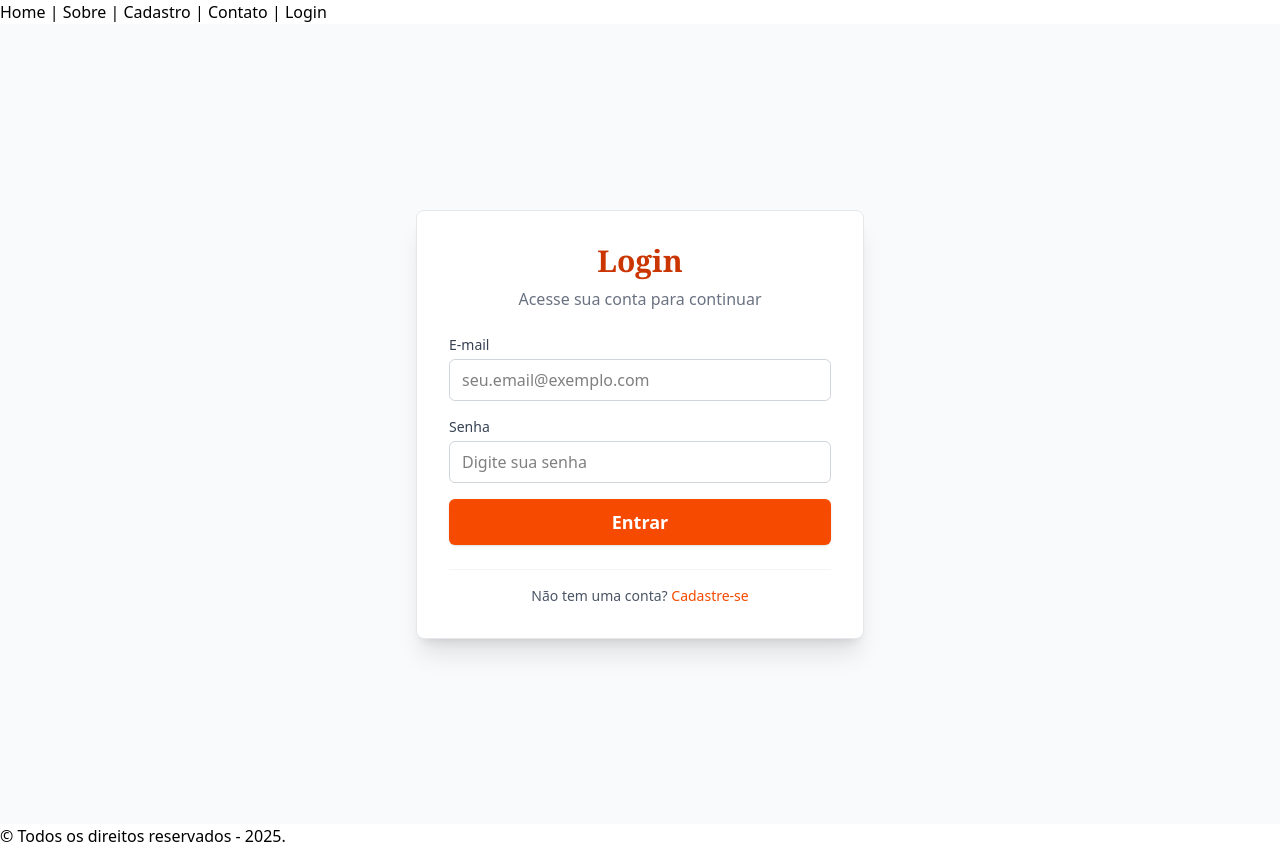
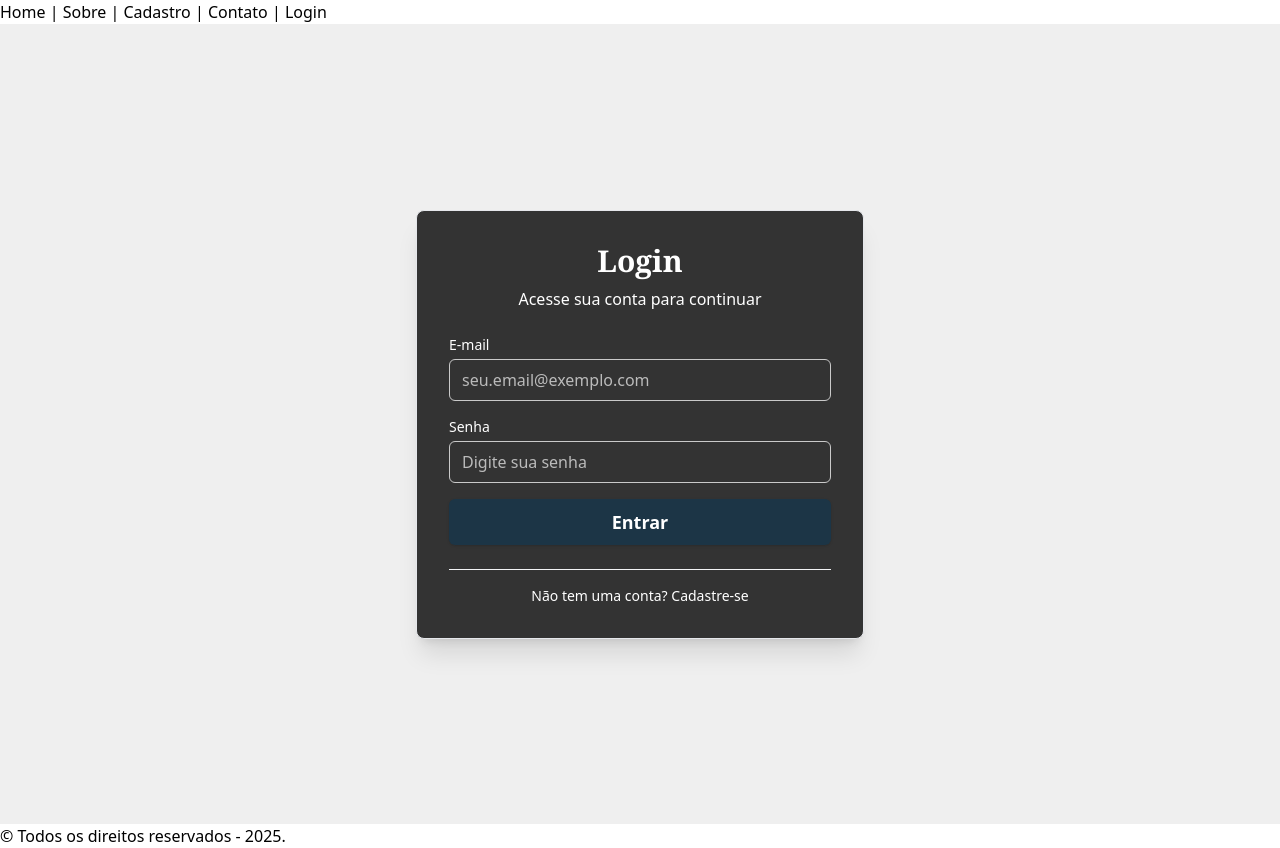
Before and after one commit to 1TDSPW-25/sistema-flow, a React (Vite) app: page /login in a window 1280 px wide. Built offline with nearby package versions, Linux system fonts and the light colour scheme; data requests are answered from the project's data file.

Commit message:
style: Estilização do login seguindo o padrão de cores do site.

```diff
--- a/src/routes/Login/index.tsx
+++ b/src/routes/Login/index.tsx
@@ -92,13 +92,15 @@ export default function Login() {
     }
   }
 
+
+
   return (
-    <main className="min-h-screen bg-gray-50 flex items-center justify-center p-4">
-      <section className="w-full max-w-md bg-white shadow-xl rounded-lg p-8 space-y-6 border border-gray-200">
+    <main className="min-h-screen bg-[#EFEFEF] flex items-center justify-center p-4">
+      <section className="w-full max-w-md bg-[#333333] shadow-xl rounded-lg p-8 space-y-6 border border-gray-200">
 
         <div className="text-center space-y-2">
-          <h2 className="text-3xl font-serif font-bold text-orange-700">Login</h2>
-          <p className="text-gray-500 font-sans">
+          <h2 className="text-3xl font-serif font-bold text-[#FFFFFF]">Login</h2>
+          <p className="text-[#FFFFFF] font-sans">
             Acesse sua conta para continuar
           </p>
         </div>
@@ -108,7 +110,7 @@ export default function Login() {
           <div>
             <label
               htmlFor="email"
-              className="block text-sm font-medium text-gray-700 mb-1"
+              className="block text-sm font-medium text-[#FFFFFF] mb-1"
             >
               E-mail
             </label>
@@ -121,14 +123,14 @@ export default function Login() {
               placeholder="seu.email@exemplo.com"
               required
               disabled={isLoading}
-              className="w-full px-3 py-2 border border-gray-300 rounded-md focus:outline-none focus:ring-2 focus:ring-orange-500 disabled:bg-gray-100 disabled:text-gray-500"
+              className="w-full px-3 py-2 border border-[#cacaca] rounded-md focus:outline-none focus:ring-2 focus:ring-[#FFFFFF] disabled:bg-gray-100 disabled:text-gray-500 placeholder:text-[#bbbbbb]"
             />
           </div>
 
           <div>
             <label
               htmlFor="senha"
-              className="block text-sm font-medium text-gray-700 mb-1"
+              className="block text-sm font-medium text-[#FFFFFF] mb-1"
             >
               Senha
             </label>
@@ -141,7 +143,7 @@ export default function Login() {
               placeholder="Digite sua senha"
               required
               disabled={isLoading}
-              className="w-full px-3 py-2 border border-gray-300 rounded-md focus:outline-none focus:ring-2 focus:ring-orange-500 disabled:bg-gray-100 disabled:text-gray-500"
+              className="w-full px-3 py-2 border border-[#cacaca]  rounded-md focus:outline-none focus:ring-2 focus:ring-[#FFFFFF] disabled:bg-gray-100 disabled:text-gray-500 placeholder:text-[#bbbbbb]"
             />
           </div>
 
@@ -160,7 +162,7 @@ export default function Login() {
           <button
             type="submit"
             disabled={isLoading}
-            className="w-full flex justify-center py-2 px-4 border border-transparent rounded-md shadow-sm text-lg font-semibold text-white bg-orange-600 hover:bg-orange-700 focus:outline-none focus:ring-2 focus:ring-offset-2 focus:ring-orange-500 disabled:bg-gray-400 transition duration-150 ease-in-out"
+            className="w-full flex justify-center py-2 px-4 border border-transparent rounded-md shadow-sm text-lg font-semibold text-white bg-[#1C3546] hover:bg-[#30576b] focus:outline-none focus:ring-2 focus:ring-offset-2 focus:ring-[#FFFFFF] disabled:bg-gray-400 transition duration-150 ease-in-out"
           >
             {isLoading ? (
               <span className="flex items-center">
@@ -175,11 +177,11 @@ export default function Login() {
         </form>
 
         <div className="text-center pt-4 border-t border-gray-100">
-          <p className="text-sm text-gray-600">
+          <p className="text-sm text-[#FFFFFF]">
             Não tem uma conta?{" "}
             <Link
               to="/cadastro"
-              className="font-medium text-orange-600 hover:text-orange-700"
+              className="font-medium text-[#ffffff] hover:text-[#d6e0ff]"
             >
               Cadastre-se
             </Link>
```
Also changed, not shown: 1 other file (tests, documents, lock files or other folders).
